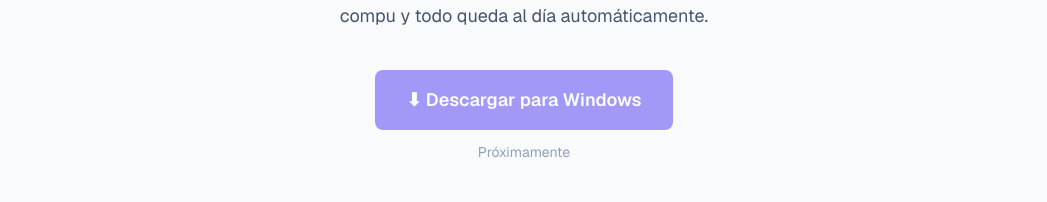
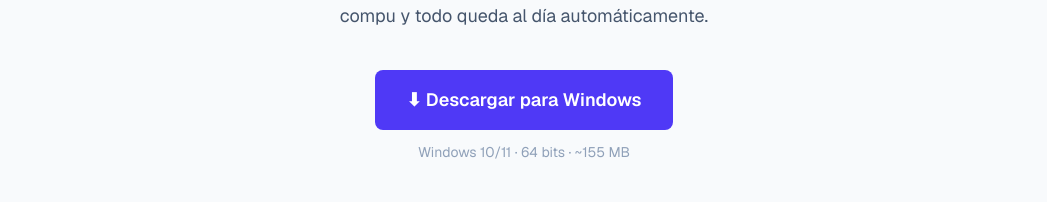
Before and after one commit to ianhominal/audio-transcriber-web, a Next.js app: page /descargar in a window 1280 px wide. Shown: the part 296-498 px from the top of the page, without its empty margins (116-1163 px from the left). Built offline with nearby package versions, Linux system fonts and the light colour scheme; no server answers.

Commit message:
feat(descargar): conectar boton de descarga al release v1.0 del sincronizador de escritorio

```diff
--- a/src/app/descargar/page.tsx
+++ b/src/app/descargar/page.tsx
@@ -38,15 +38,13 @@
         </p>
 
         <div className="mt-10">
-          {/* TODO: reemplazar por la URL del release de GitHub cuando esté publicado */}
-          <button
-            type="button"
-            disabled
-            className="cursor-not-allowed rounded-lg bg-indigo-600 px-8 py-4 text-lg font-semibold text-white opacity-50"
+          <a
+            href="https://github.com/ianhominal/audio-transcriber-web/releases/download/desktop-v1.0/AudioTranscriber.exe"
+            className="inline-block rounded-lg bg-indigo-600 px-8 py-4 text-lg font-semibold text-white transition hover:bg-indigo-700"
           >
             ⬇ Descargar para Windows
-          </button>
-          <p className="mt-3 text-sm text-slate-400">Próximamente</p>
+          </a>
+          <p className="mt-3 text-sm text-slate-400">Windows 10/11 · 64 bits · ~155 MB</p>
         </div>
       </section>
 
```
